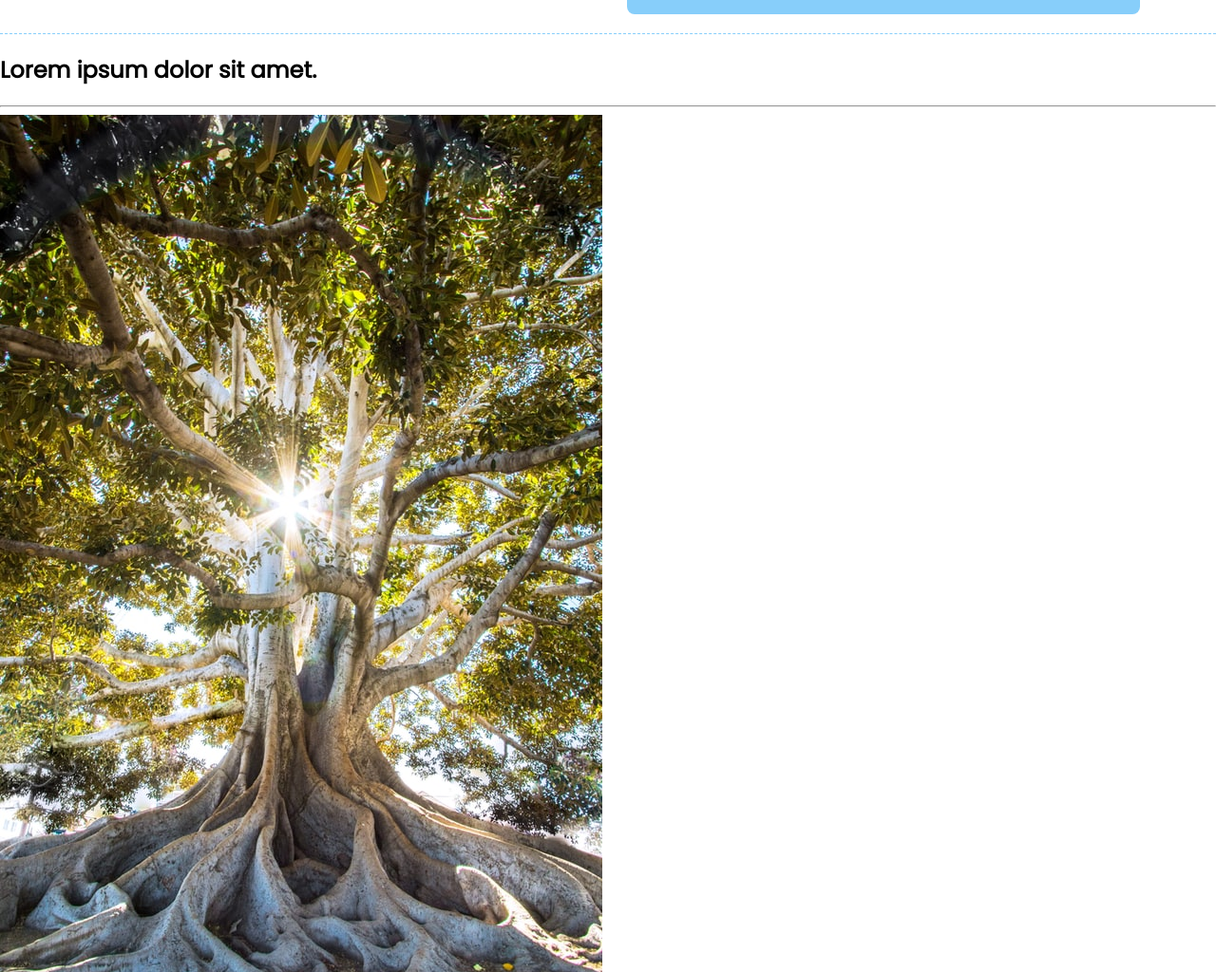
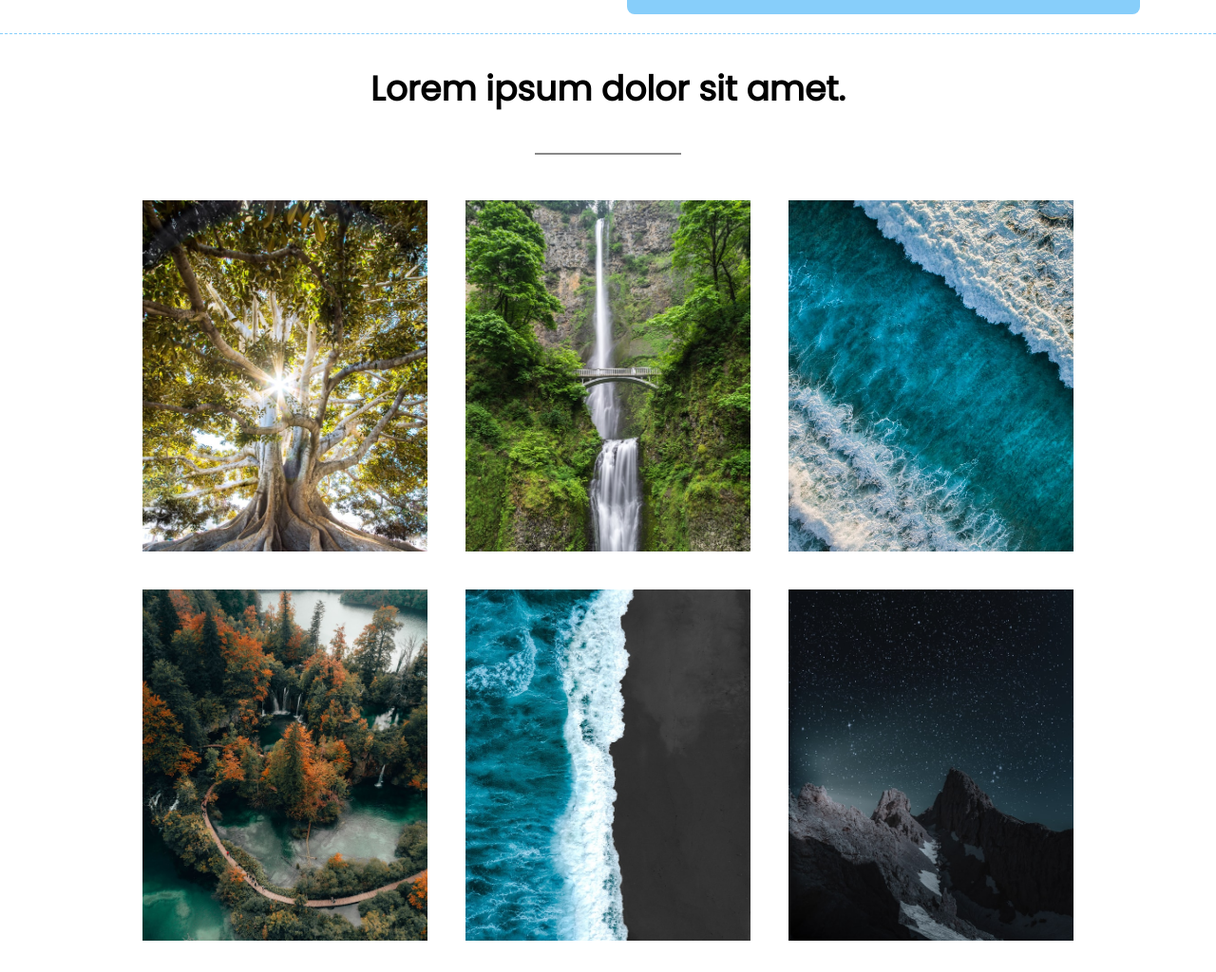
Before and after one commit to jcharlesb/UD_CSS-DE-A-A-Z_PORTFOLIO, a website: page index.html in a window 1280 px wide. Shown: the part 1713-2737 px from the top of the page at 95% size. Drawn offline with Linux system fonts and the light colour scheme.

Commit message:
Code SCSS de la section Portfolio

```diff
--- a/index.html
+++ b/index.html
@@ -55,8 +55,8 @@
 	</section>
 
 	<!--SECTION 2 PORTFOLIO-->
-	<h2>Lorem ipsum dolor sit amet.</h2>
-	<hr class="portfolioDivider">
+	<h2 class="titrePortfolio">Lorem ipsum dolor sit amet.</h2>
+	<hr class="diviseurPortfolio">
 	<section class="portfolioImg" id="creations">
 		<div class="flexImgPortfolio">
 			<div class="imgPortfolio"><img alt="Image de Nature n°1" src="ressources/portfolio/imgP1.jpg"></div>
--- a/styles/style.scss
+++ b/styles/style.scss
@@ -223,3 +223,45 @@ body {
 	font-size : 1.5rem;
   }
 }
+
+// SECTION 2 PORTFOLIO
+.titrePortfolio {
+  font-size      : 2.25rem;
+  text-align     : center;
+  padding-bottom : 10px;
+}
+
+.diviseurPortfolio {
+  width  : 12%;
+  border : 1px solid #888;
+}
+
+.portfolioImg {
+  padding-top    : 20px;
+  width          : 100%;
+  @include flexCentreX;
+  padding-bottom : 100px;
+}
+
+.flexImgPortfolio {
+  width: 1200px;
+  @include flexCentreX;
+  flex-wrap: wrap;
+
+  .imgPortfolio {
+	width: 300px;
+	height: 370px;
+	margin : 20px;
+	overflow: hidden;
+
+	img	{
+	  width: 100%;
+	  height: auto;
+	}
+  }
+}
+@media screen and (max-width : 576px) {
+  .titrePortfolio {
+	font-size : 1.5rem;
+  }
+}
```
Also changed, not shown: styles/style.css, 1 other file.
